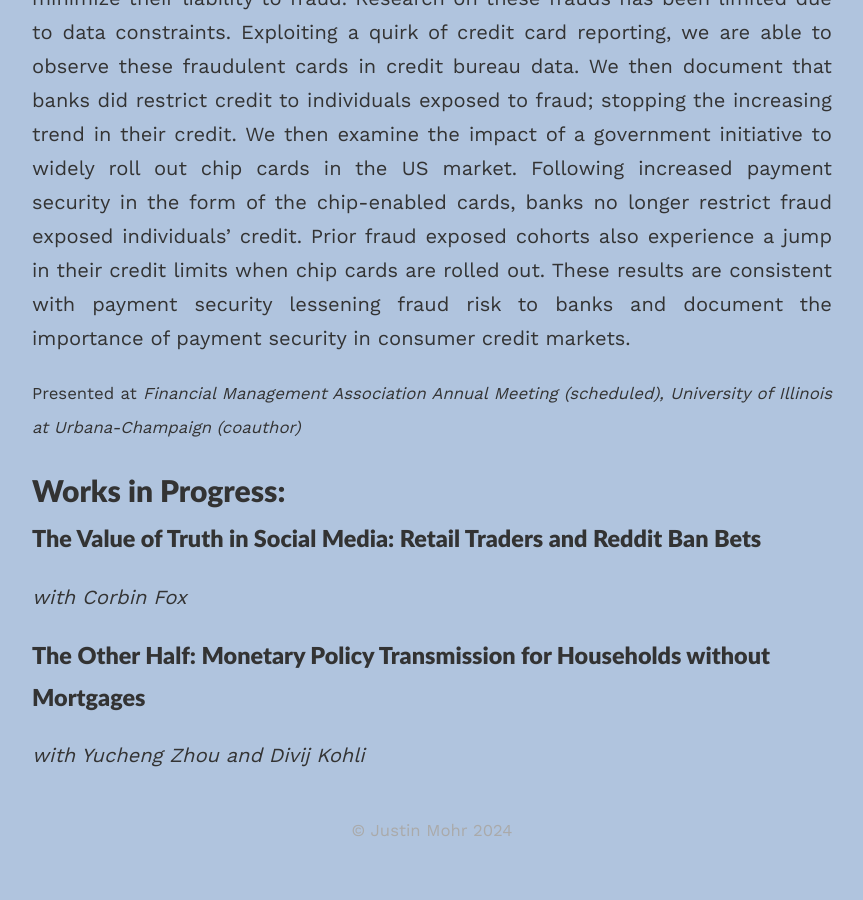
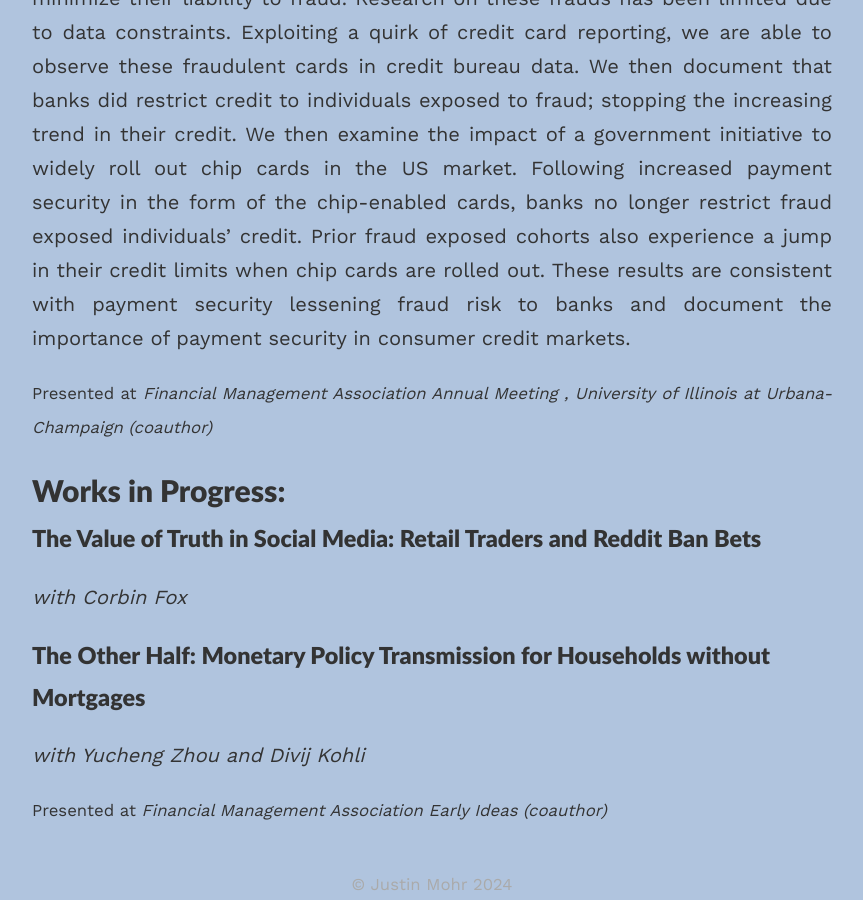
Before and after one commit to justin-mohr/justin-mohr.github.io, a Jekyll site: the page built from _pages/research.md, in a window 1280 px wide and 900 px high, scrolled down 1309 px. Shown: the whole window, without its empty margins (208-1071 px from the left). Built offline with Jekyll 4.4.1, drawn with Linux system fonts in a browser that asks for light colours; nearby versions of some CDN libraries; before the commit the page ends 2155 px from its top, so only the background shows below that.

Commit message:
Update research.md

```diff
--- a/_pages/research.md
+++ b/_pages/research.md
@@ -46,7 +46,7 @@ consistent with payment security lessening fraud risk to banks and document the
 of payment security in consumer credit markets. </p>
 
  <p align="justify"> <small>
- Presented at <i> Financial Management Association Annual Meeting (scheduled), University of Illinois at Urbana-Champaign (coauthor)</i> </small> </p>
+ Presented at <i> Financial Management Association Annual Meeting , University of Illinois at Urbana-Champaign (coauthor)</i> </small> </p>
 
 ## Works in Progress:
 ### The Value of Truth in Social Media: Retail Traders and Reddit Ban Bets <br>
@@ -54,3 +54,5 @@ of payment security in consumer credit markets. </p>
 
 ### The Other Half: Monetary Policy Transmission for Households without Mortgages <br>
 <i>with Yucheng Zhou and Divij Kohli</i>
+ <p align="justify"> <small>
+ Presented at <i> Financial Management Association Early Ideas (coauthor)</i> </small> </p>
```
